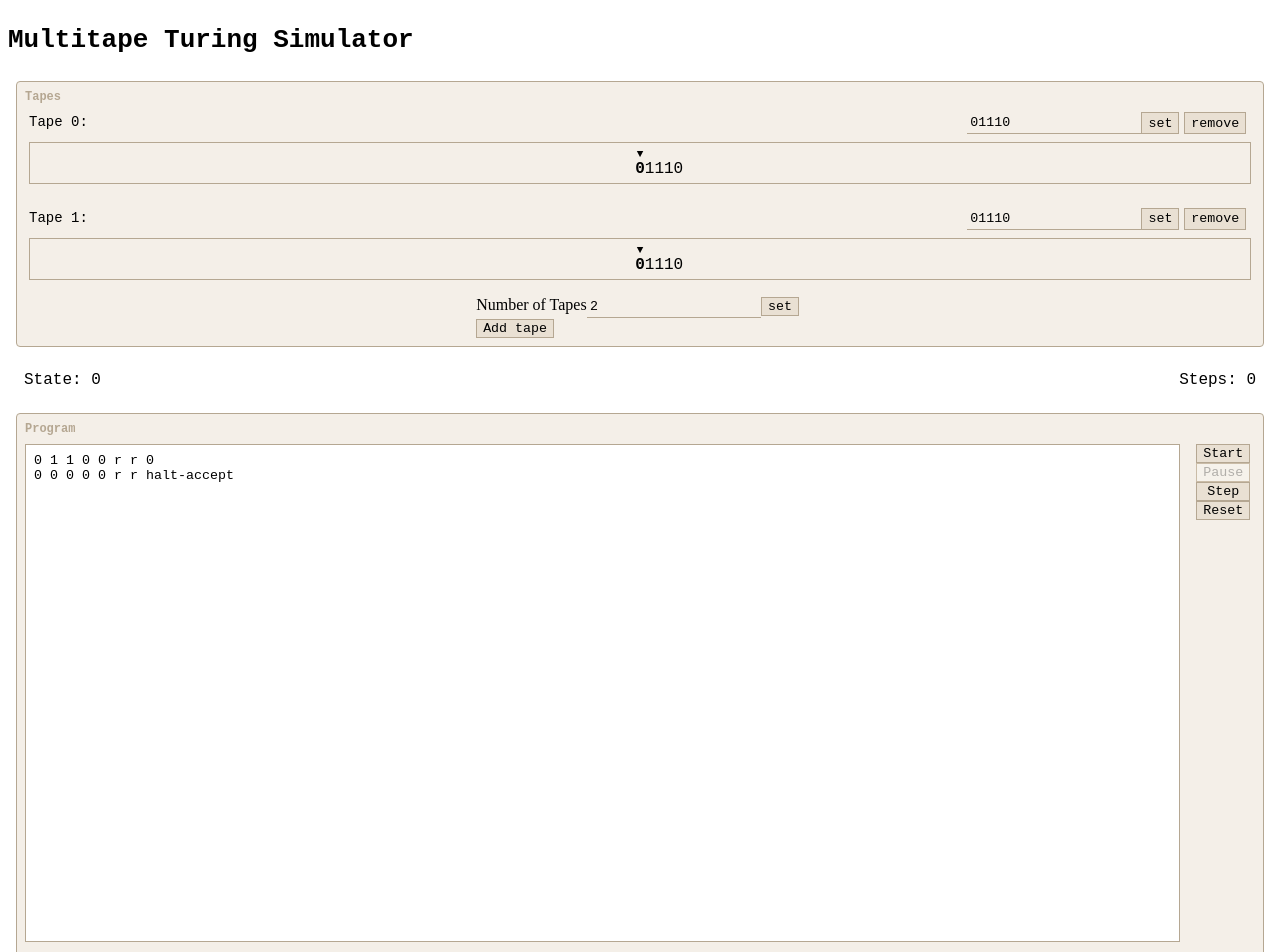
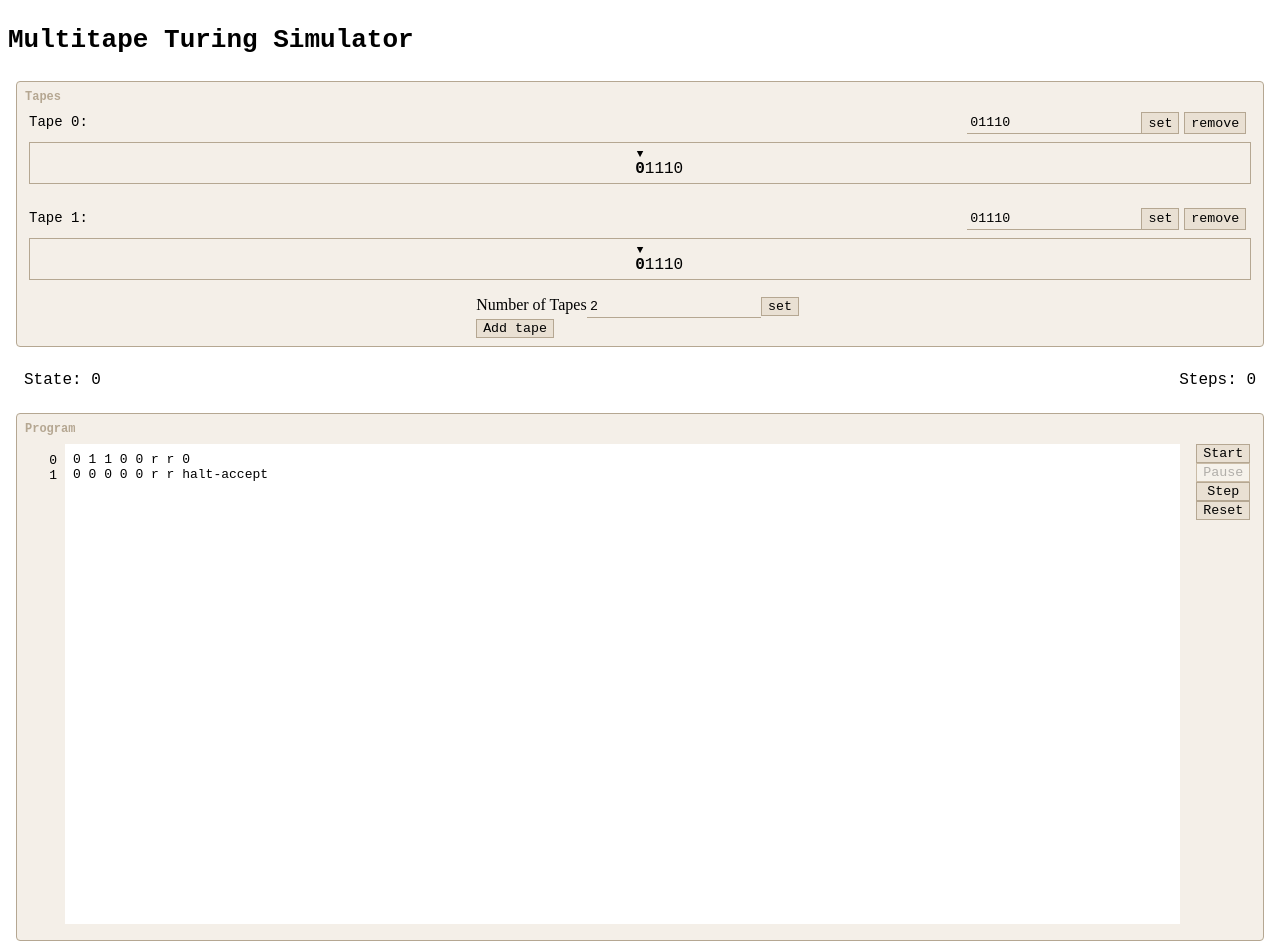
Before and after one commit to gabriellebzhu/multitape-turing-machine-simulator, a React app: page / in a window 1280 px wide. Shown: the top 952 px of the page. Built offline with nearby package versions, Linux system fonts and the light colour scheme.

Commit message:
Add line numbers to the program input

```diff
--- a/src/components/machine/index.tsx
+++ b/src/components/machine/index.tsx
@@ -75,6 +75,7 @@ const Simulator: React.FC = () => {
         isStepping={isStepping}
         machineState={machineState}
         handleReset={handleReset}
+        tm={tm}
       />
     </div>
   );
--- a/src/components/machine/program/index.scss
+++ b/src/components/machine/program/index.scss
@@ -11,21 +11,71 @@
   &__container {
     display: flex;
     width: 100%;
-    flex-direction: row-reverse;
+    flex-direction: row;
     padding: .5rem ;
   }
+
   &__controller {
     display: flex;
     flex-direction: column;
   }
+
+  &__source-container {
+    width: 100%;
+    display: flex;
+    flex-direction: row;
+    overflow-y: scroll;
+    height: 60vh;
+    position: relative;
+    margin-right: 1rem;
   }
 
-.program-input__container > textarea {
-  border: solid 1px #b5a792;
+  &__source-container:focus-within {
+    outline: #87b8e3 solid 2px ;
+  }
+
+  &__source-container > textarea {
+    border: none;
     border-radius: 0;
     resize: none;
-  height: 60vh;
     width: 100%;
     padding: .5rem;
-  margin-right: 1rem;
+    font-size: 13px;
+    overflow-x: scroll;
+    min-height: 60vh;
+    z-index: 0;
+
   }
+
+  &__source-container > textarea:focus {
+    outline: none;
+  }
+
+  &__line-numbers {
+    font-family: monospace;
+    font-size: 13px;
+    padding: .5rem 0;
+    padding-top: calc(.5rem + 1px);
+  }
+
+  &__line-number-tag {
+    text-align: end;
+    background-color: #f4efe8;
+    width: 2.5rem;
+    padding: 0 .5rem;
+    z-index: 2;
+  }
+
+  &__line {
+    display: flex;
+    width: 2.5rem;
+  }
+
+  &__error {
+    background-color: rgba(255, 0, 0, 0.282);
+    width: 100%;
+    height: 13px;
+    z-index: 1;
+    position: absolute;
+  }
+}
--- a/src/components/machine/program/index.tsx
+++ b/src/components/machine/program/index.tsx
@@ -1,9 +1,12 @@
 import * as React from "react";
 import { isStopState } from "../state/machine-state-helper";
+import LineNumberAndHighlight from "./line-number-highlight";
+import TM from "./tm";
 
 interface ProgramComponentProps {
   isRunning: boolean;
   isStepping: boolean;
+  tm: TM;
   machineState: string;
   handleStart: (programString: string) => void;
   handleStop: () => void;
@@ -22,10 +25,17 @@ const ProgramComponent: React.FC<ProgramComponentProps> = (
     isStepping,
     machineState,
     handleReset,
+    tm,
   } = props;
   const [programInput, setProgramInput] = React.useState<string>(
     "0 1 1 0 0 r r 0\n0 0 0 0 0 r r halt-accept"
   );
+  const textareaRef = React.useRef<HTMLTextAreaElement>(null);
+
+  const lineNoInfo = programInput.split("\n").map((_, i) => {
+    const isError = !!tm?.errors.find((v) => v.lineNo == i);
+    return { lineNo: i, isCurrentLine: false, isError };
+  });
 
   const startStepIsDisabled =
     isRunning || isStepping || isStopState(machineState);
@@ -52,12 +62,37 @@ const ProgramComponent: React.FC<ProgramComponentProps> = (
     handleStop();
   }, [isRunning, handleStop]);
 
+  React.useEffect(() => {
+    if (textareaRef) {
+      textareaRef.current.style.height = "0px";
+      const scrollHeight = textareaRef.current.scrollHeight;
+      textareaRef.current.style.height = scrollHeight + "px";
+    }
+  }, [textareaRef, programInput]);
+
   return (
     <div className="program-input">
       <div className="title">
         <h2>Program</h2>
       </div>
       <div className="program-input__container">
+        <div className="program-input__source-container">
+          <div className="program-input__line-numbers">
+            {lineNoInfo.map((v) => (
+              <LineNumberAndHighlight
+                lineNo={v.lineNo}
+                isCurrentLine={v.isCurrentLine}
+                isError={v.isError}
+              />
+            ))}
+          </div>
+
+          <textarea
+            onChange={(e) => handleTextChange(e.target.value)}
+            ref={textareaRef}
+            defaultValue={"0 1 1 0 0 r r 0\n0 0 0 0 0 r r halt-accept"}
+          />
+        </div>
         <div className="program-input__controller">
           <button disabled={startStepIsDisabled} onClick={handleStartButton}>
             Start
@@ -70,10 +105,6 @@ const ProgramComponent: React.FC<ProgramComponentProps> = (
           </button>
           <button onClick={handleReset}>Reset</button>
         </div>
-        <textarea
-          onChange={(e) => handleTextChange(e.target.value)}
-          defaultValue={"0 1 1 0 0 r r 0\n0 0 0 0 0 r r halt-accept"}
-        />
       </div>
     </div>
   );
--- /dev/null
+++ b/src/components/machine/program/line-number-highlight.tsx
@@ -0,0 +1,26 @@
+import * as React from "react";
+
+interface LineNumberAndHighlightProps {
+  lineNo: number;
+  isCurrentLine: boolean;
+  isError: boolean;
+}
+
+const LineNumberAndHighlight: React.FC<LineNumberAndHighlightProps> = (
+  props: LineNumberAndHighlightProps
+) => {
+  const { lineNo, isCurrentLine, isError } = props;
+
+  const fillClasses = `program-input__line-highlight
+    ${isCurrentLine ? "program-input__current-line" : ""}
+    ${isError ? "program-input__error" : ""}`;
+
+  return (
+    <div className="program-input__line">
+      <div className="program-input__line-number-tag">{lineNo}</div>
+      <div className={fillClasses}></div>
+    </div>
+  );
+};
+
+export default LineNumberAndHighlight;
```
Lines whose indentation alone changed are shown as unchanged.
